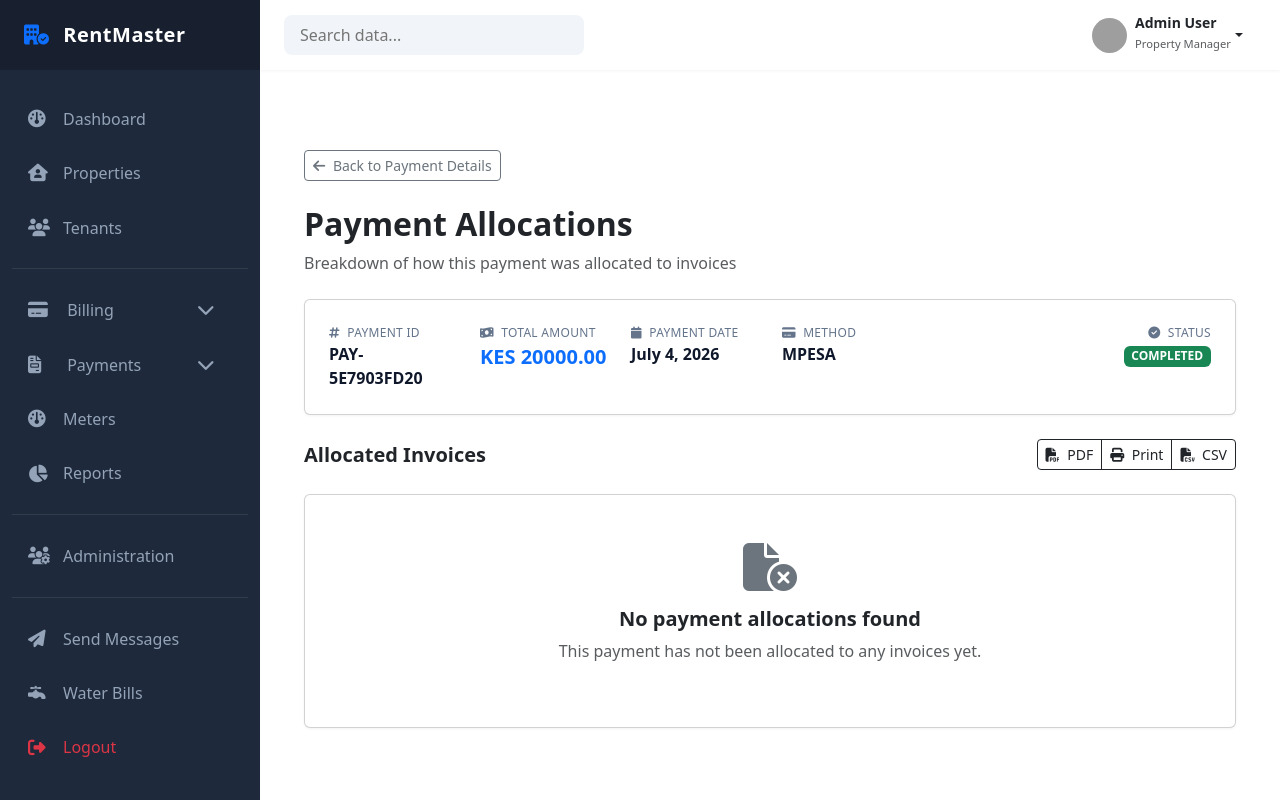
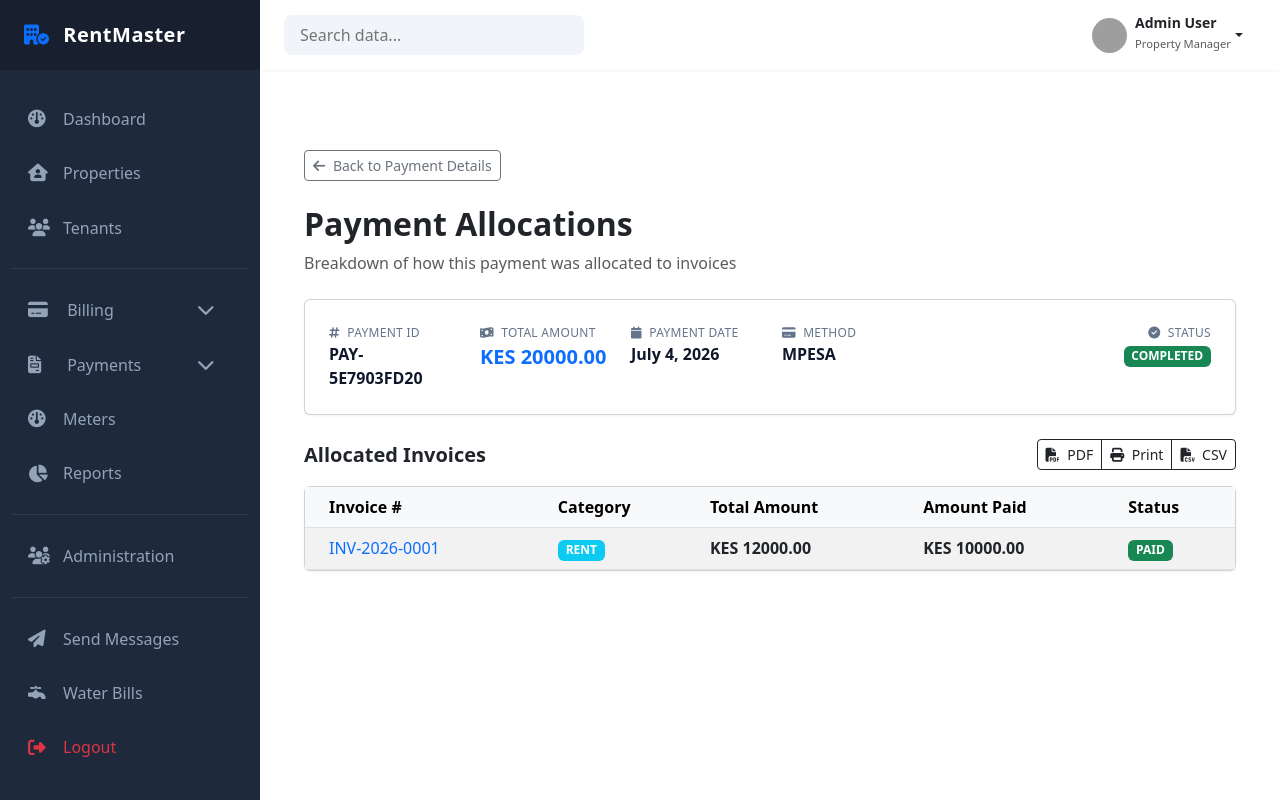
Before and after one commit to LAFlame694/RS_694, a Django app: page /finance/payments/1/allocations/ in a window 1280 px wide. Run offline with Django 5.2, Linux system fonts and the light colour scheme; a user stored in the database is signed in; data comes from the database, SQL or seed files in the repository; both versions use the stored data as it was after the commit; data that the repository does not hold is empty; some libraries are stand-ins or nearby versions; grey boxes are pictures that could not be loaded.

Commit message:
new stuff

```diff
--- a/finance/services/credit_service.py
+++ b/finance/services/credit_service.py
@@ -11,7 +11,7 @@ from finance.models import (
 from billing.models import Invoice
 from billing.choices import InvoiceStatus
 from finance.models import CreditAllocation, LedgerEntry
-from finance.choices import SourceChoices, LedgerEntryCategory, PaymentStatus, LedgerEntryType
+from finance.choices import SourceChoices, PaymentStatus, LedgerEntryType
 
 import logging
 
--- a/finance/services/deposits.py
+++ b/finance/services/deposits.py
@@ -5,8 +5,7 @@ from django.utils import timezone
 from django.core.exceptions import ValidationError
 
 from .credit_service import get_available_credit
-from finance.models import DepositAllocation, CreditAllocation, Payment, LedgerEntry
-from billing.models import Invoice
+from finance.models import DepositAllocation, CreditAllocation, LedgerEntry
 from billing.choices import InvoiceStatus
 from finance.choices import LedgerEntryType, SourceChoices, LedgerEntryCategory
 
--- a/templates/dashboard/includes/sidebar.html
+++ b/templates/dashboard/includes/sidebar.html
@@ -117,7 +117,7 @@
 
           <li>
             <a href="#" class="nav-item-link">
-              <i class="fa-solid fa-piggy-bank"></i> Deposits
+              <i class="fa-solid fa-piggy-bank"></i> Allocate Deposit
             </a>
           </li>
 
--- a/templates/payments/payment_allocations.html
+++ b/templates/payments/payment_allocations.html
@@ -104,7 +104,7 @@
   </div>
 
   <!-- Allocations Table -->
-   {% if payment_allocations %}
+   {% if credit_allocations %}
   <div class="card">
     <div class="table-responsive">
       <table class="table table-striped table-hover align-middle mb-0">
@@ -118,7 +118,7 @@
           </tr>
         </thead>
         <tbody>
-            {% for allocation in payment_allocations %}
+            {% for allocation in credit_allocations %}
           <tr>
             <td class="ps-4 fw-medium text-primary">{{ allocation.invoice.invoice_number }}</td>
             <td><span class="badge bg-info">{{ allocation.invoice.category }}</span></td>
```
Also changed, not shown: accounts/migrations/0001_initial.py, billing/migrations/0001_initial.py, billing/migrations/0002_initial.py, db.sqlite3, finance/migrations/0001_initial.py, properties/migrations/0001_initial.py, tenants/migrations/0001_initial.py, 5 other files.
